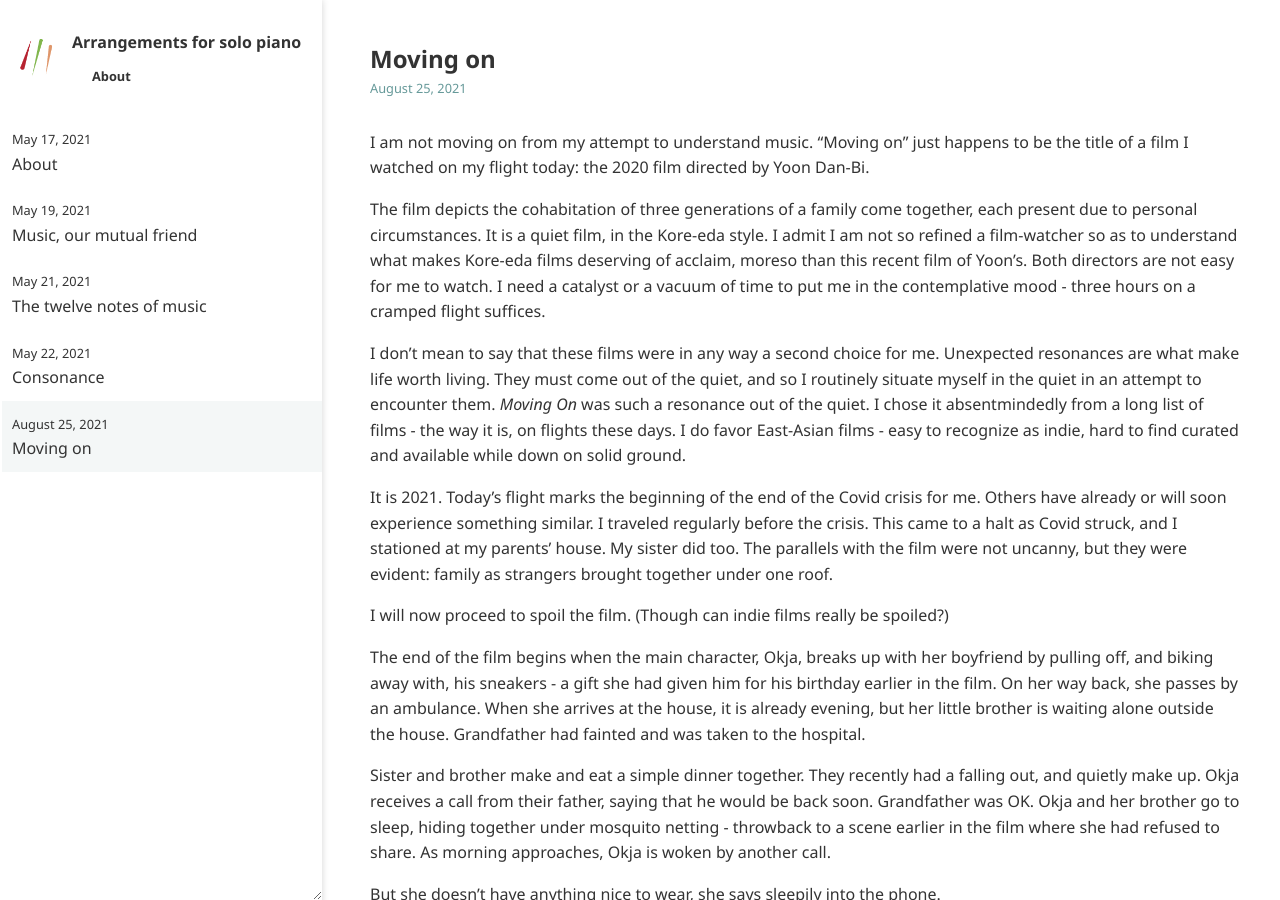
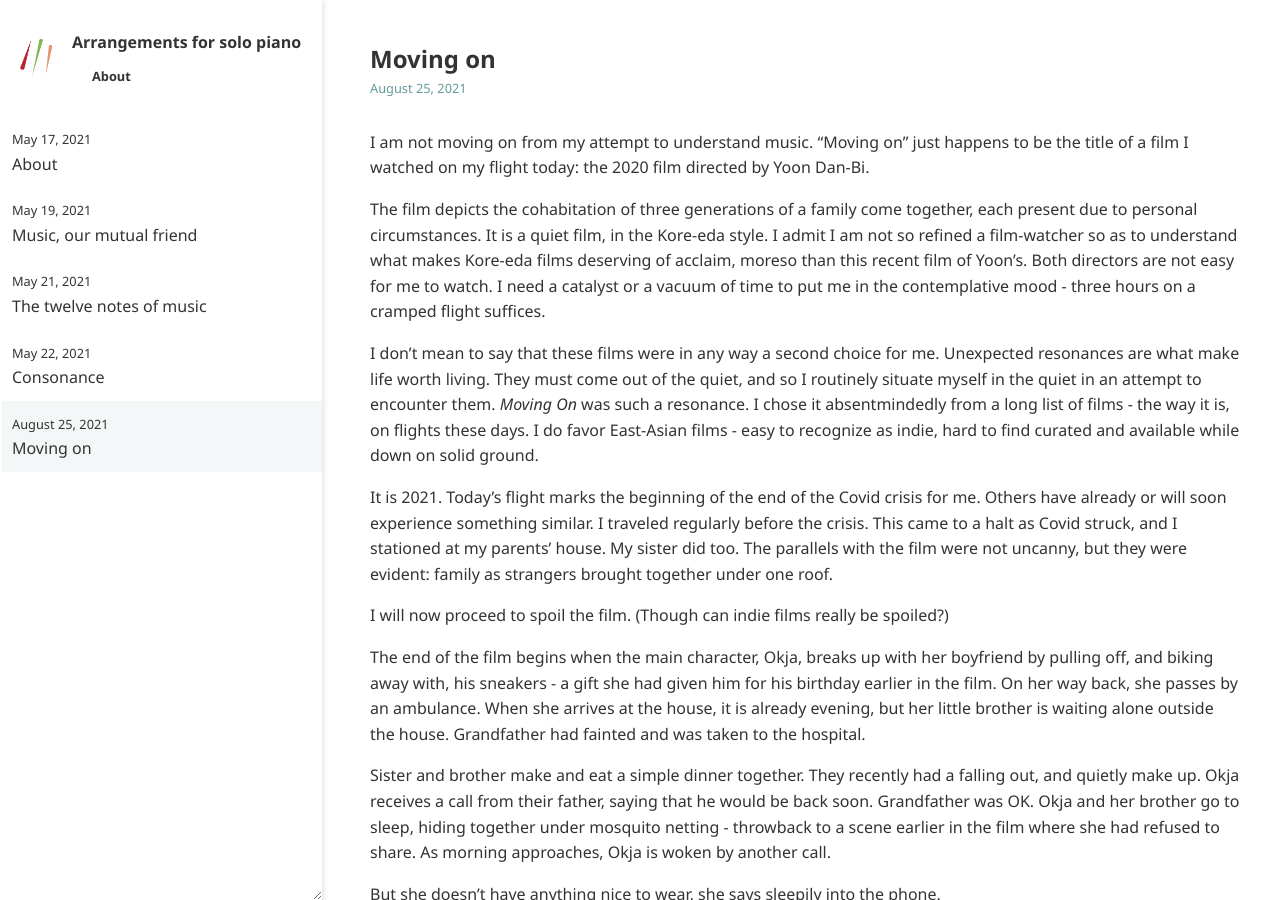
Before and after one commit to ansyblenetwork/arrpiano, a Jekyll site: the page built from _posts/2021-08-25-moving-on.md, in a window 1280 px wide and 900 px high. Built offline with Jekyll 4.4.1, drawn with Linux system fonts in a browser that asks for light colours.

Commit message:
Update 2021-08-25-moving-on.md

```diff
--- a/_posts/2021-08-25-moving-on.md
+++ b/_posts/2021-08-25-moving-on.md
@@ -6,7 +6,7 @@
 
 The film depicts the cohabitation of three generations of a family come together, each present due to personal circumstances. It is a quiet film, in the Kore-eda style. I admit I am not so refined a film-watcher so as to understand what makes Kore-eda films deserving of acclaim, moreso than this recent film of Yoon's. Both directors are not easy for me to watch. I need a catalyst or a vacuum of time to put me in the contemplative mood - three hours on a cramped flight suffices.
 
-I don't mean to say that these films were in any way a second choice for me. Unexpected resonances are what make life worth living. They must come out of the quiet, and so I routinely situate myself in the quiet in an attempt to encounter them. _Moving On_ was such a resonance out of the quiet. I chose it absentmindedly from a long list of films - the way it is, on flights these days. I do favor East-Asian films - easy to recognize as indie, hard to find curated and available while down on solid ground.
+I don't mean to say that these films were in any way a second choice for me. Unexpected resonances are what make life worth living. They must come out of the quiet, and so I routinely situate myself in the quiet in an attempt to encounter them. _Moving On_ was such a resonance. I chose it absentmindedly from a long list of films - the way it is, on flights these days. I do favor East-Asian films - easy to recognize as indie, hard to find curated and available while down on solid ground.
 
 
 
```
